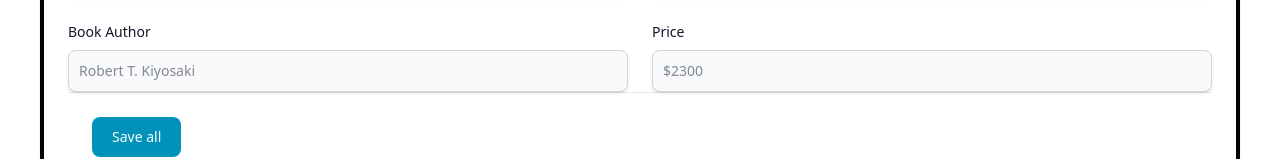
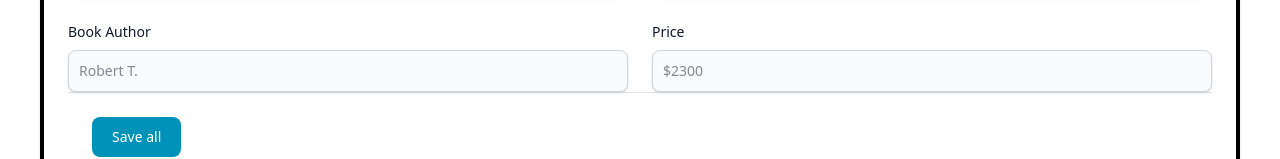
Before and after one commit to sagar460/React-Frontend, a React (Vite) app: page /create-page in a window 1280 px wide. Shown: the part 277-436 px from the top of the page. Built offline with nearby package versions, Linux system fonts and the light colour scheme.

Commit message:
latest update

```diff
--- a/src/pages/CreatePage.jsx
+++ b/src/pages/CreatePage.jsx
@@ -73,7 +73,7 @@ function CreatePage() {
           </button>
         </div>
         <div className="p-6 space-y-6">
-          <form>
+          <form onSubmit={submitData}>
             <div className="grid grid-cols-6 gap-6">
               <div className="col-span-6 sm:col-span-3">
                 <label
@@ -122,7 +122,7 @@ function CreatePage() {
                   name="bookAuthor"
                   id="brand"
                   className="shadow-sm bg-gray-50 border border-gray-300 text-gray-900 sm:text-sm rounded-lg focus:ring-cyan-600 focus:border-cyan-600 block w-full p-2.5"
-                  placeholder="Robert T. Kiyosaki"
+                  placeholder="Robert T. "
                   required
                 />
               </div>
--- a/src/pages/SinglePage.jsx
+++ b/src/pages/SinglePage.jsx
@@ -32,7 +32,7 @@ function SinglePage() {
     <>
       <Navbar />
       <h1>{book.bookName}</h1>
-      <p>{book.price}</p>
+      <p>{book.bookPrice}</p>
       <p>{book.bookGenre}</p>
       <p>{book.bookAuthor}</p>
       <button
```
